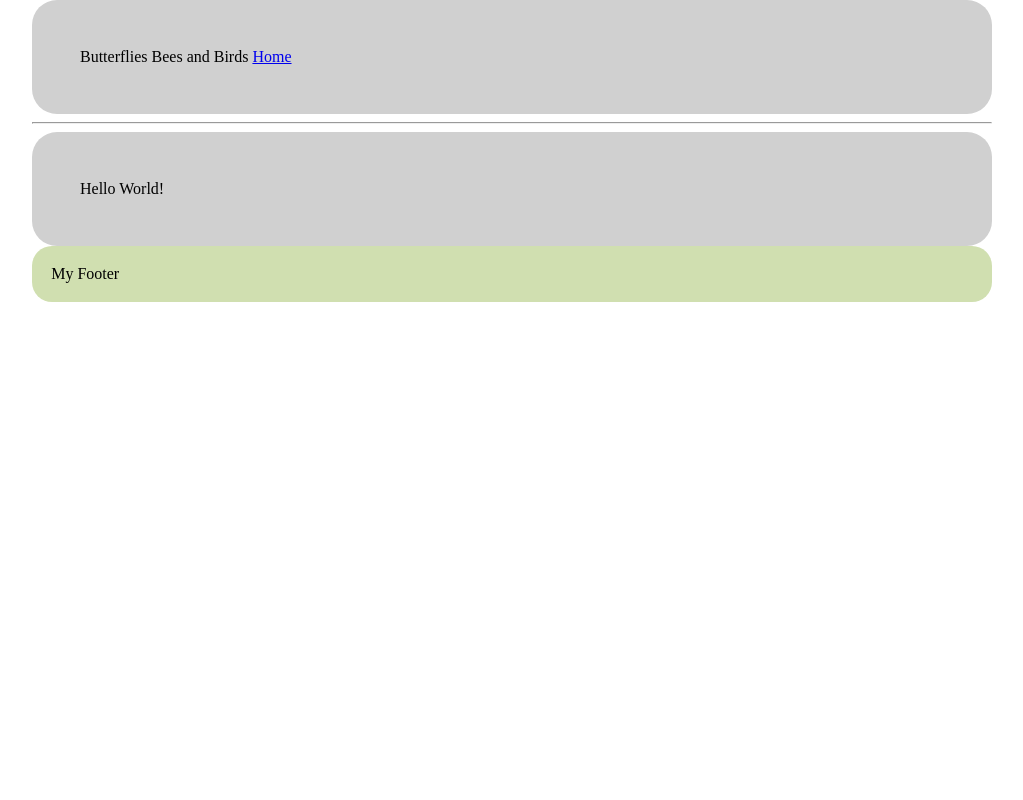
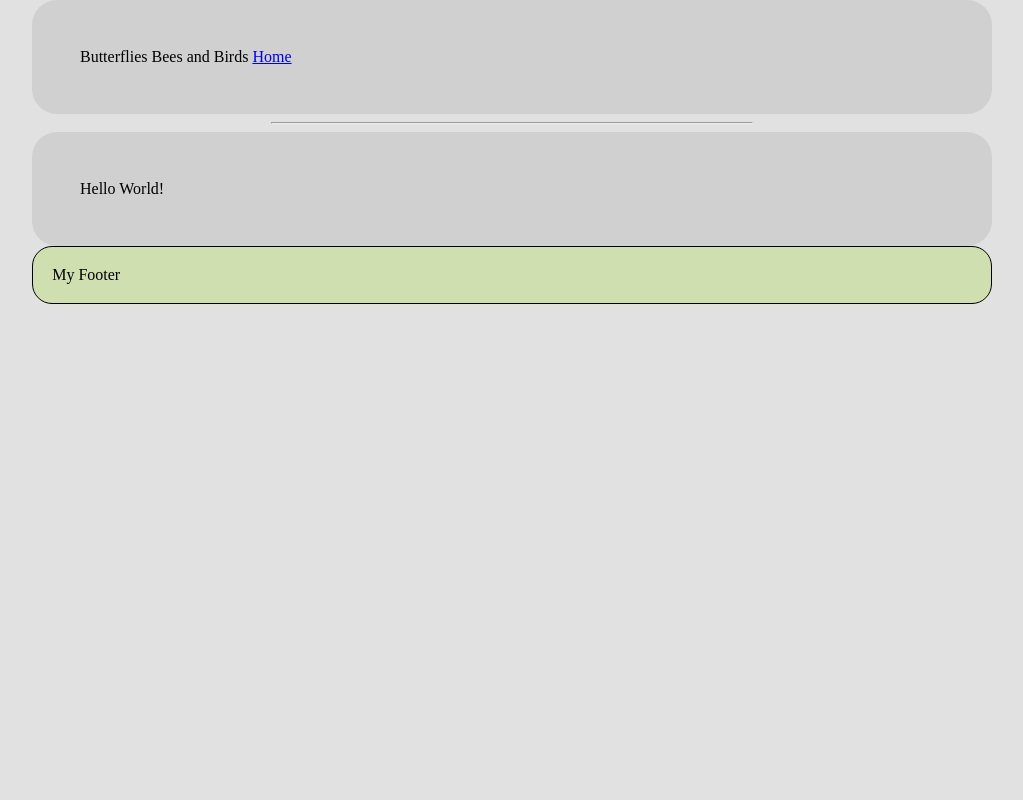
Before and after one commit to TomOwens321/bbb-flask, a Flask app: page / in a window 1280 px wide. Shown: the whole page, without its empty margins (128-1151 px from the left). Run offline with Flask 2, Linux system fonts and the light colour scheme.

Commit message:
Playing with css

```diff
--- a/app/static/css/bbb.css
+++ b/app/static/css/bbb.css
@@ -1,6 +1,11 @@
 body {
     width: 75%;
     margin: auto;
+    background-color: #e1e1e1;
+}
+
+hr {
+    width: 50%;
 }
 
 .nav {
@@ -17,6 +22,7 @@ body {
 
 .footer {
     border-radius: 20px;
+    border: 1px solid black;
     background-color: #d0dfb0;
     padding: 2%;
 }
```
Also changed, not shown: 1 other file.
